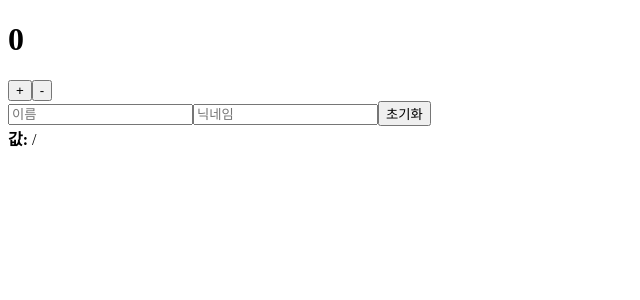
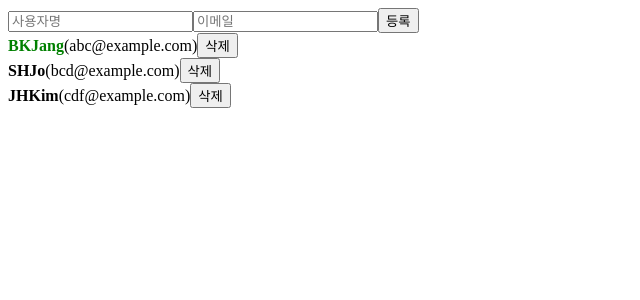
Before and after one commit to BKJang/lets-start-react-hooks, a React (Create React App) app: page / in a window 1280 px wide. Shown: the top 300 px of the page, without its empty margins (0-640 px from the left). Built offline with nearby package versions, Linux system fonts and the light colour scheme.

Commit message:
배열 원소 등록, 수정. 삭제 구현

```diff
--- a/src/App.js
+++ b/src/App.js
@@ -1,13 +1,88 @@
-import React from 'react';
-import Counter from './Counter';
-import Input from './Input';
+import React, { useRef, useState } from 'react';
+import UserList from './UserList';
+import CreateUser from './CreateUser';
 
 function App() {
+  const [input, setInput] = useState({
+    userName: '',
+    email: '',
+  });
+  const { userName, email } = input;
+
+  const handleChangeElement = (e) => {
+    const { name, value } = e.target;
+    setInput({
+      ...input,
+      [name]: value,
+    });
+  }
+
+  const [users, setUsers] = useState([
+    {
+      id: 1,
+      userName: 'BKJang',
+      email: 'abc@example.com',
+      active: true,
+    },
+    {
+      id: 2,
+      userName: 'SHJo',
+      email: 'bcd@example.com',
+      active: false,
+    },
+    {
+      id: 3,
+      userName: 'JHKim',
+      email: 'cdf@example.com',
+      active: false,
+    }
+  ]);
+
+  const nextId = useRef(4);
+
+  const handleCreateElement = () => {
+    const user = {
+      id: nextId.current,
+      userName,
+      email,
+    }
+    setUsers([
+      ...users,
+      user
+    ])
+    setInput({
+      userName: '',
+      email: '',
+    })
+    nextId.current += 1;
+  }
+
+  const handleRemoveElement = (userId) => {
+    const newUsers = users.filter(user => {
+      return user.id !== userId;
+    })
+
+    setUsers(newUsers);
+  }
+
+  const handleToggleElement = id => {
+    setUsers(
+      users.map(user =>
+        user.id === id ? { ...user, active: !user.active } : user
+      )
+    );
+  };
+
   return (
-    <div>
-      <Counter />
-      <Input />
-    </div>
+    <>
+      <CreateUser
+        userName={userName}
+        email={email}
+        handleChangeElement={handleChangeElement}
+        handleCreateElement={handleCreateElement}
+      />
+      <UserList users={users} handleRemoveElement={handleRemoveElement} handleToggleElement={handleToggleElement} />
+    </>
   );
 }
 
--- /dev/null
+++ b/src/CreateUser.js
@@ -0,0 +1,23 @@
+import React from 'react';
+
+const CreateUser = ({ userName, email, handleChangeElement, handleCreateElement }) => {
+  return (
+    <div>
+      <input
+        name='userName'
+        placeholder='사용자명'
+        onChange={handleChangeElement}
+        value={userName}
+      />
+      <input
+        name='email'
+        placeholder='이메일'
+        onChange={handleChangeElement}
+        value={email}
+      />
+      <button onClick={handleCreateElement}>등록</button>
+    </div>
+  )
+}
+
+export default CreateUser;
--- /dev/null
+++ b/src/User.js
@@ -0,0 +1,21 @@
+import React from 'react';
+
+function User({ user, handleRemoveElement, handleToggleElement }) {
+  const { id, userName, email, active } = user;
+  return (
+    <div>
+      <b
+        style={{
+          color: active ? 'green' : 'black',
+          cursor: 'pointer'
+        }}
+        onClick={() => handleToggleElement(id)}>
+        {userName}
+      </b>
+      <span>({email})</span>
+      <button onClick={() => handleRemoveElement(id)}>삭제</button>
+    </div>
+  );
+}
+
+export default User;
--- /dev/null
+++ b/src/UserList.js
@@ -0,0 +1,19 @@
+import React from 'react';
+import User from './User';
+
+function UserList({ users, handleRemoveElement, handleToggleElement }) {
+  return (
+    <div>
+      {users.map(user => (
+        <User
+          user={user}
+          key={user.id}
+          handleRemoveElement={handleRemoveElement}
+          handleToggleElement={handleToggleElement}
+        />
+      ))}
+    </div>
+  );
+}
+
+export default UserList;
```
